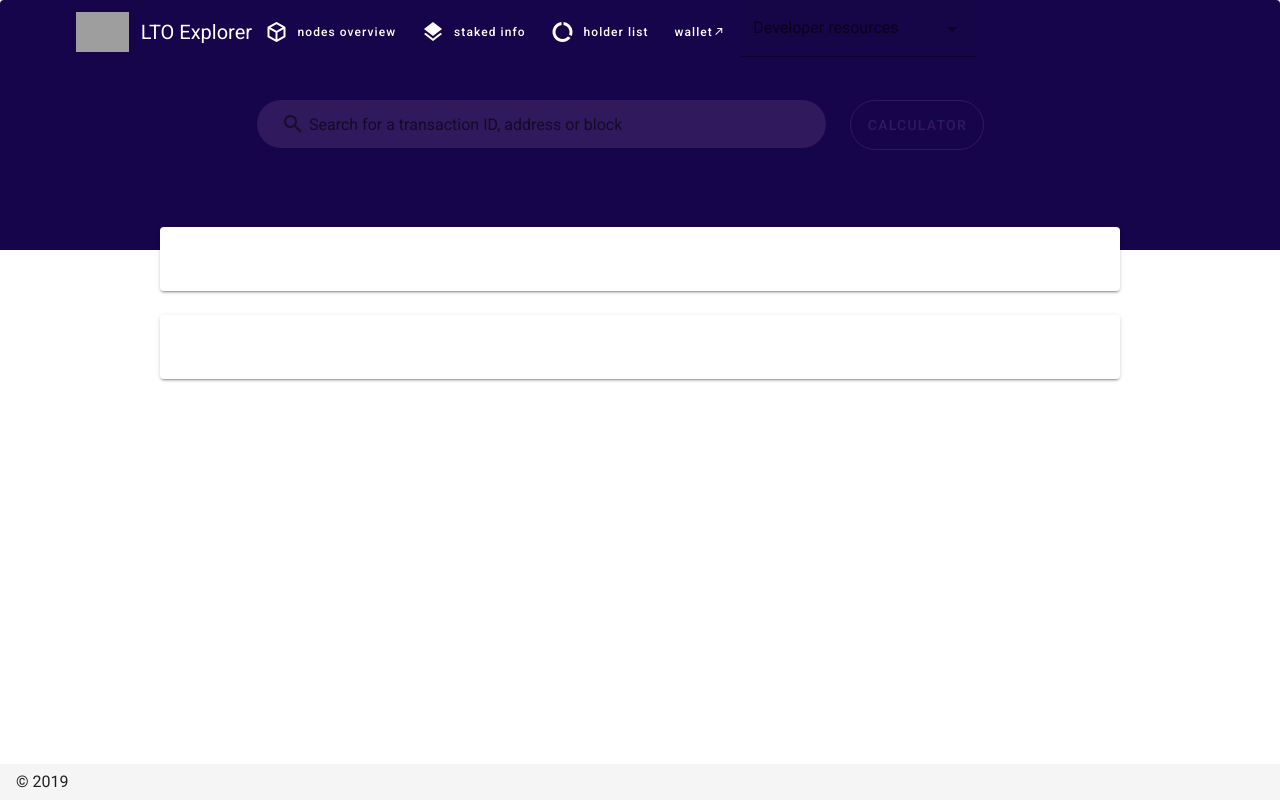
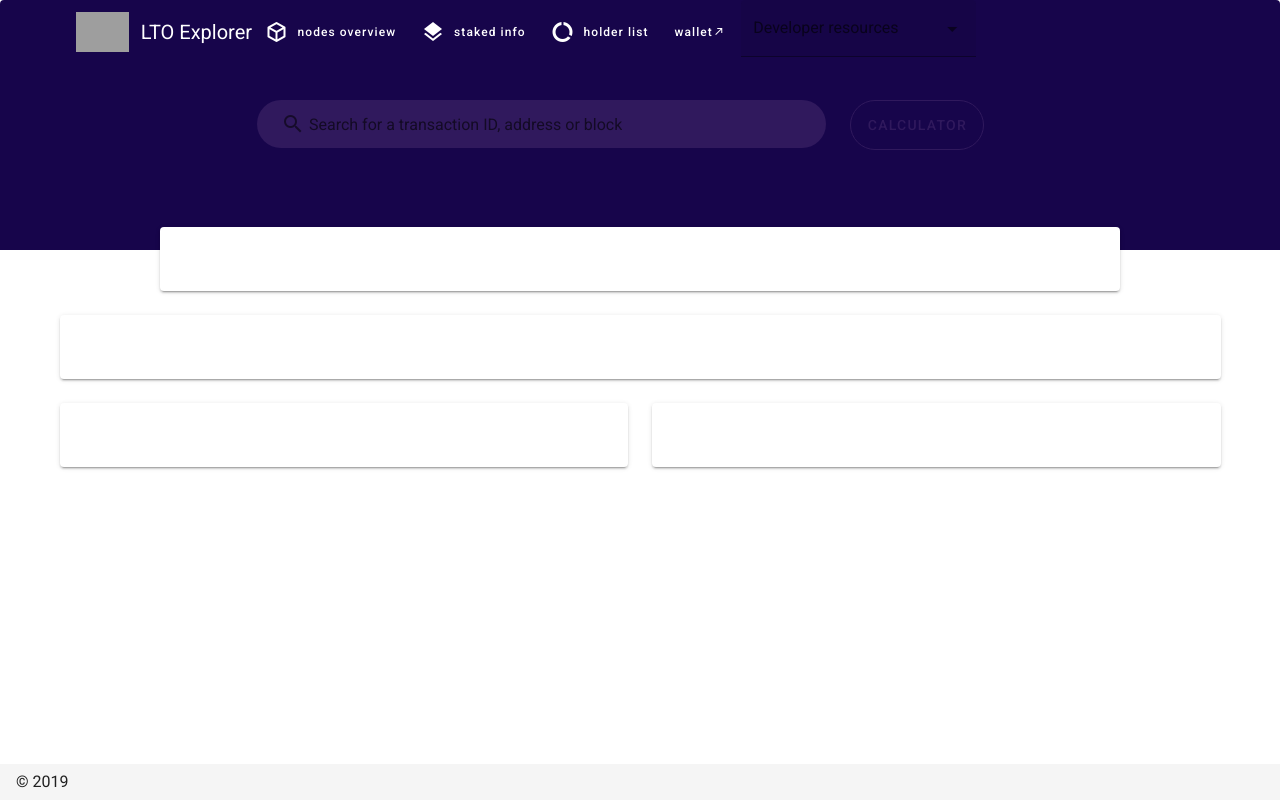
Before and after one commit to ltonetwork/lto-network-explorer, a Nuxt app: page / in a window 1280 px wide. Built offline with nearby package versions, Linux system fonts and the light colour scheme; grey boxes are pictures that could not be loaded.

Commit message:
index layout

```diff
--- a/pages/index.vue
+++ b/pages/index.vue
@@ -1,24 +1,65 @@
 <template>
-  <v-layout
+<div>
+  <v-row
     column
     justify-center
     align-center
   >
-    <v-flex
+    <v-col
       xs12
       sm8
       md6
     >
       <v-card
         class="mx-auto"
-        width="960"
+        width="100%"
       >
         <v-card-title class="title" />
         <v-card-text />
         <v-card-actions />
       </v-card>
-    </v-flex>
-  </v-layout>
+
+    </v-col>
+  </v-row>
+  <v-row
+    column
+    justify-center
+    align-center
+  >
+    <v-col
+      xs6
+      sm6
+      md6
+    >
+      <v-card
+        class="mx-auto"
+        width="100%"
+      >
+        <v-card-title class="title" />
+        <v-card-text />
+        <v-card-actions />
+      </v-card>
+
+    </v-col>
+
+    <v-col
+      xs6
+      sm6
+      md6
+    >
+      <v-card
+        class="mx-auto"
+        width="100%"
+      >
+        <v-card-title class="title" />
+        <v-card-text />
+        <v-card-actions />
+      </v-card>
+
+    </v-col>
+  </v-row>
+
+</div>
 </template>
 
 <script>
```
